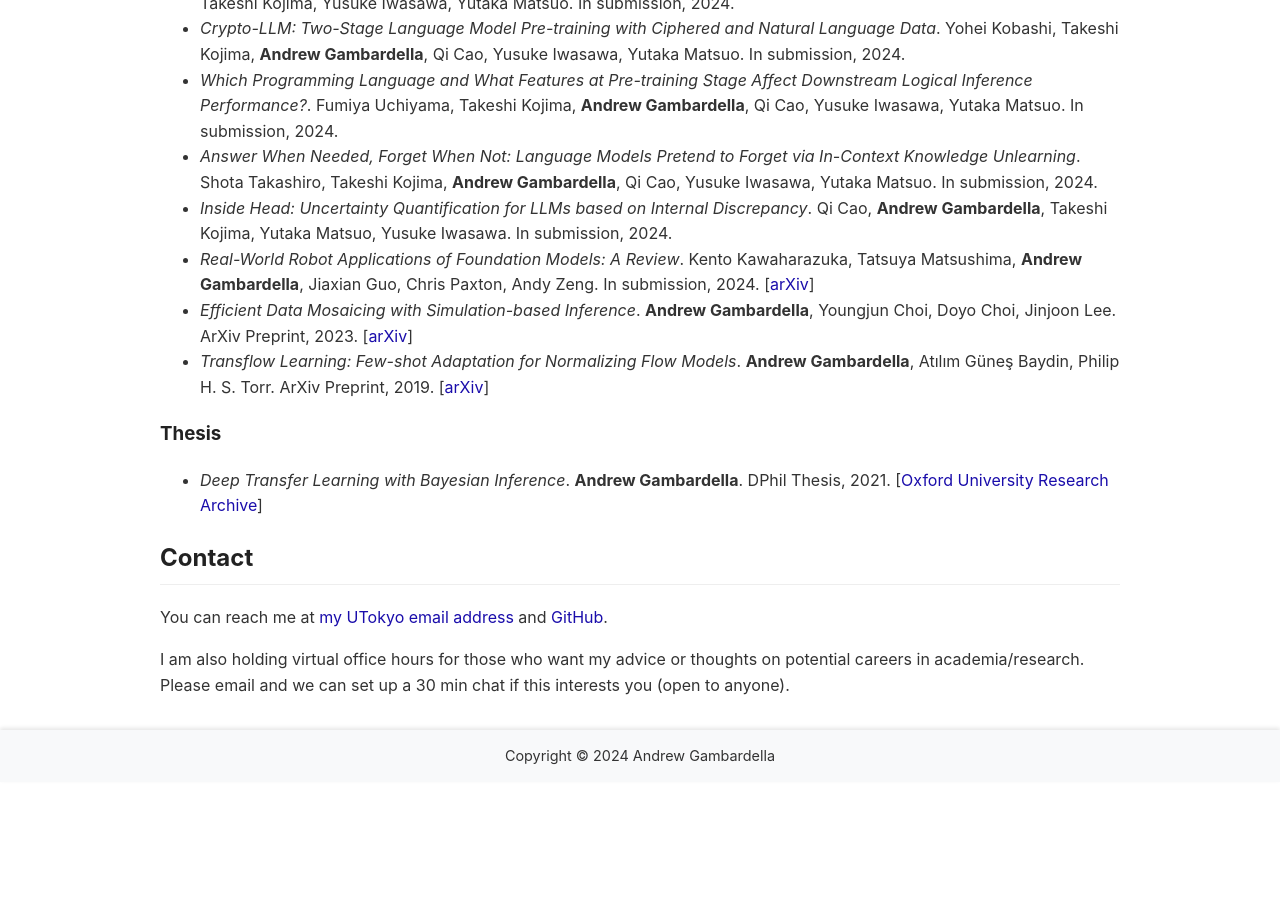
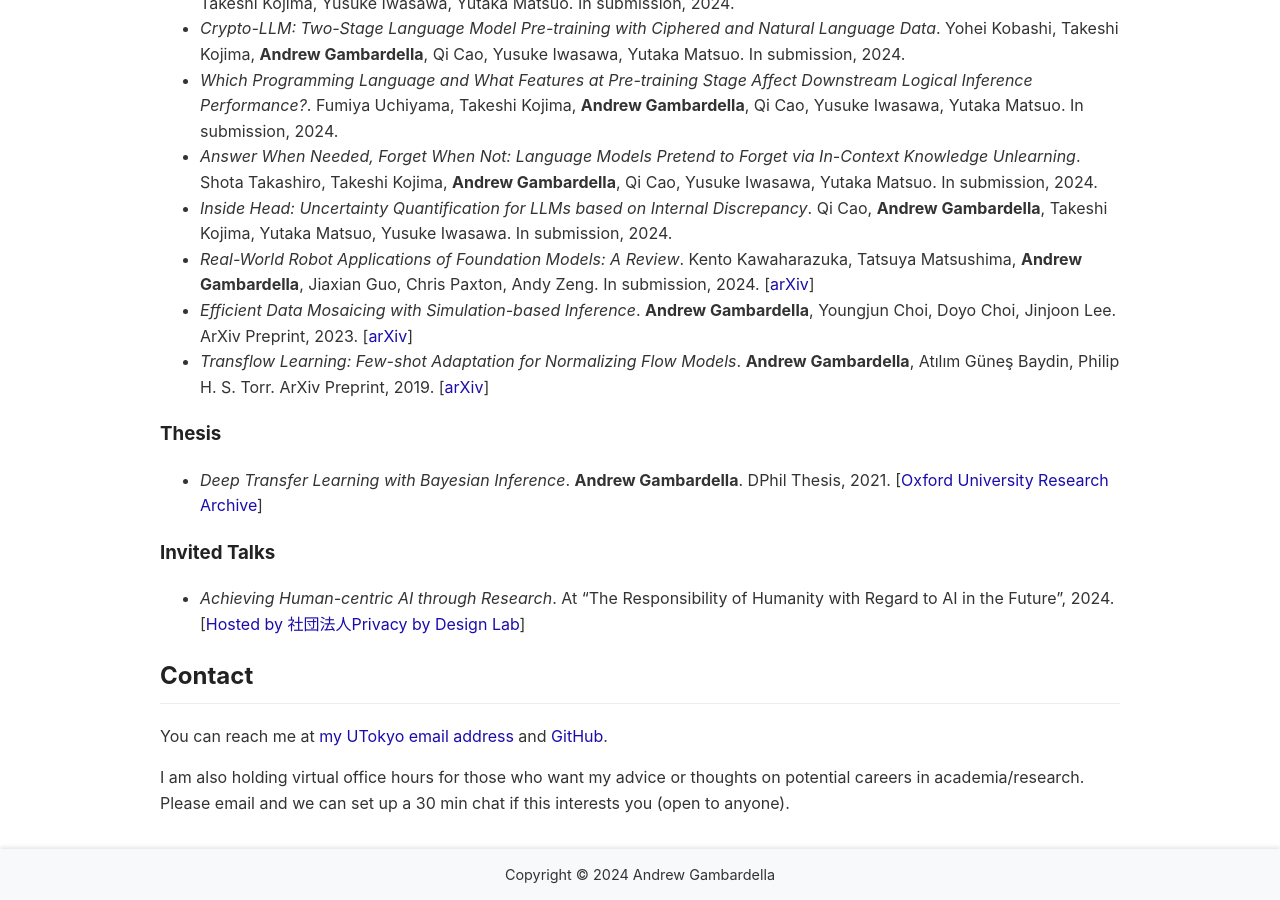
Before and after one commit to atgambardella/atgambardella.github.io, a Jekyll site: the page built from index.md, in a window 1280 px wide and 900 px high, scrolled down 1461 px. Built offline with Jekyll 4.4.1, drawn with Linux system fonts in a browser that asks for light colours; a script that is not in the unit is left out; before the commit the page ends 2243 px from its top, so only the background shows below that.

Commit message:
add invited talk

```diff
--- a/index.md
+++ b/index.md
@@ -56,6 +56,9 @@ My research interests include:
 ### Thesis
 - _Deep Transfer Learning with Bayesian Inference_. **Andrew Gambardella**. DPhil Thesis, 2021. [[Oxford University Research Archive](https://ora.ox.ac.uk/objects/uuid:7667850a-5694-4bd7-893f-2e1b5912fb62)]
 
+### Invited Talks
+- _Achieving Human-centric AI through Research_. At "The Responsibility of Humanity with Regard to AI in the Future", 2024. [[Hosted by 社団法人Privacy by Design Lab](https://privacybydesign.jp/event/1761/)]
+
 ## Contact
 
 You can reach me at [my UTokyo email address](mailto:atgambardella@weblab.t.u-tokyo.ac.jp) and [GitHub](https://github.com/atgambardella).
```
Also changed, not shown: ja/index.md (+3 -0 lines).
